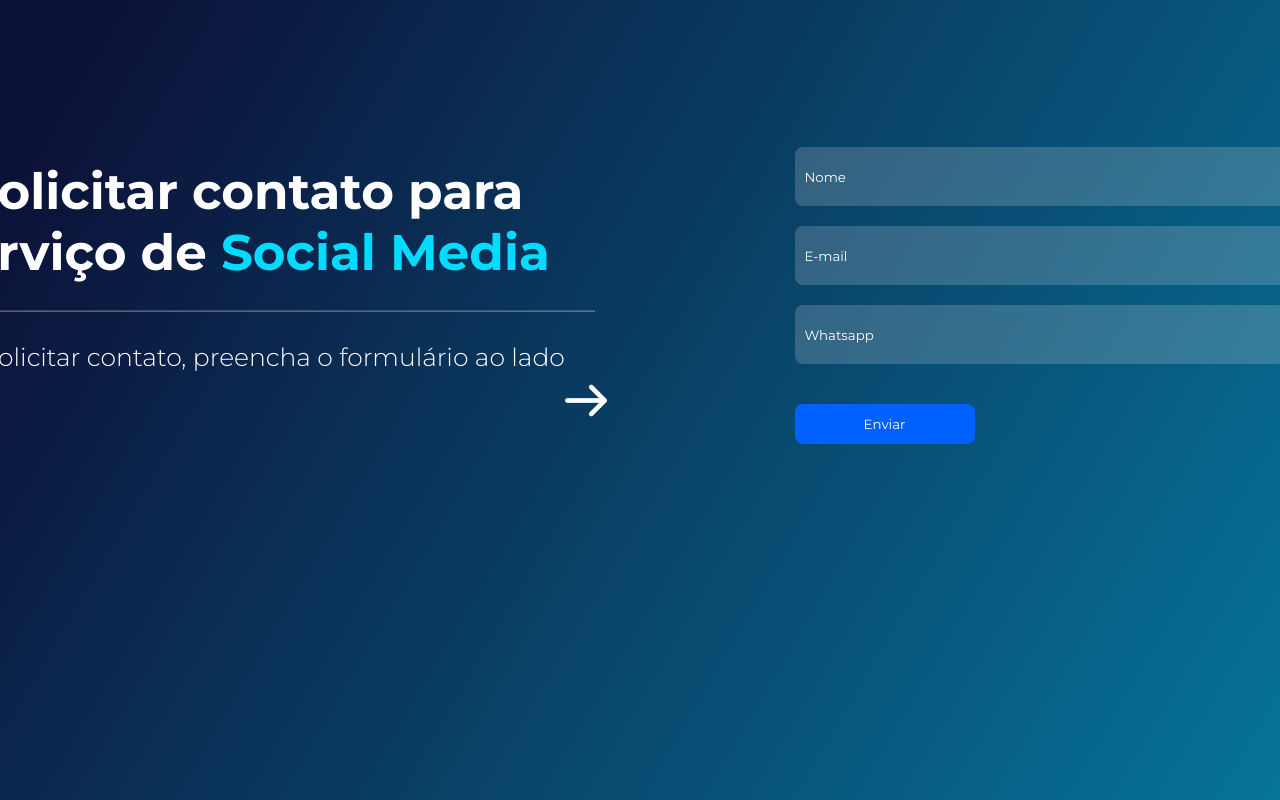
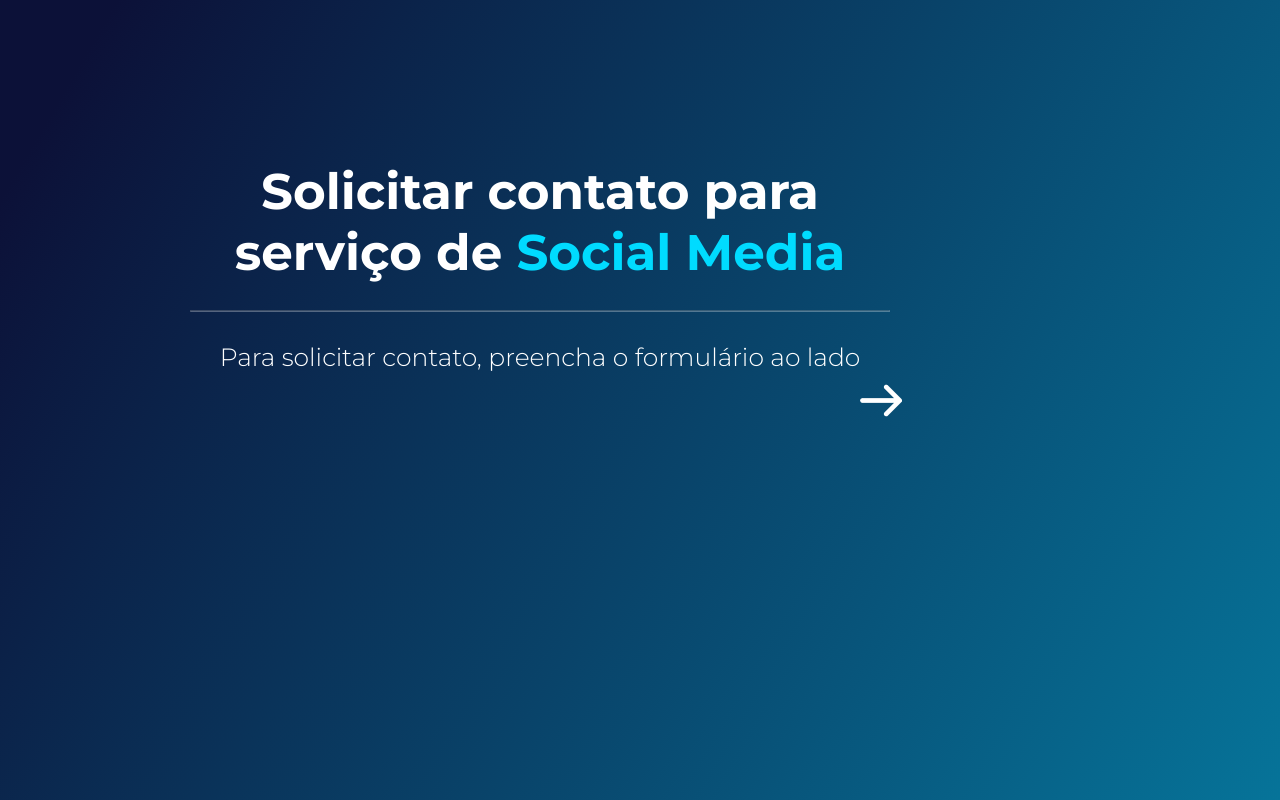
Before and after one commit to vagner0795/lp-social-media, a React (Vite) app: page / in a window 1280 px wide. Shown: the part 5237-6037 px from the top of the page. Built offline with nearby package versions, Linux system fonts and the light colour scheme.

Commit message:
feat: adicionado script do formulário da kommo e adicionado a pagina

```diff
--- a/index.html
+++ b/index.html
@@ -13,5 +13,6 @@
   <body>
     <div id="root"></div>
     <script type="module" src="/src/main.jsx"></script>
+    <script class="formKommo">!function(a,m,o,c,r,m){a[o+c]=a[o+c]||{setMeta:function(p){this.params=(this.params||[]).concat([p])}},a[o+r]=a[o+r]||function(f){a[o+r].f=(a[o+r].f||[]).concat([f])},a[o+r]({id:"1193023",hash:"e68ffaee538c77defa8cac95b687e411",locale:"pt"}),a[o+m]=a[o+m]||function(f,k){a[o+m].f=(a[o+m].f||[]).concat([[f,k]])}}(window,0,"amo_forms_","params","load","loaded");</script><script id="amoforms_script_1193023" async="async" charset="utf-8" src="https://forms.kommo.com/forms/assets/js/amoforms.js?1696632496"></script>
   </body>
 </html>
--- a/src/components/Form/index.jsx
+++ b/src/components/Form/index.jsx
@@ -1,41 +1,17 @@
-import { useForm } from "react-hook-form";
-import { yupResolver } from "@hookform/resolvers/yup";
-import * as yup from "yup";
-import { ContainerForm } from "./styles";
-
-const schema = yup
-  .object({
-    name: yup.string().required("Nome é obrigatório"),
-    email: yup.string().email().required("Email é obrigatório"),
-    phone: yup.number().required("Whatsapp é obrigatório"),
-  })
-  .required();
+import React from "react";
 
 function Form() {
-  const {
-    register,
-    handleSubmit,
-    formState: { errors },
-  } = useForm({
-    resolver: yupResolver(schema),
-  });
-  const onSubmit = (data) => console.log(data);
-
   return (
-    <ContainerForm>
-      <form onSubmit={handleSubmit(onSubmit)}>
-        <input {...register("name")} placeholder="Nome" />
-        <p>{errors.name?.message}</p>
-
-        <input {...register("email")} placeholder="E-mail" />
-        <p>{errors.email?.message}</p>
-
-        <input {...register("phone")} placeholder="Whatsapp" />
-        <p>{errors.phone?.message}</p>
-
-        <button type="submit">Enviar</button>
-      </form>
-    </ContainerForm>
+    <>
+      <script>
+        {`!function(a,m,o,c,r,m){a[o+c]=a[o+c]||{setMeta:function(p){this.params=(this.params||[]).concat([p])}},a[o+r]=a[o+r]||function(f){a[o+r].f=(a[o+r].f||[]).concat([f])},a[o+r]({id:"1193023",hash:"e68ffaee538c77defa8cac95b687e411",locale:"pt"}),a[o+m]=a[o+m]||function(f,k){a[o+m].f=(a[o+m].f||[]).concat([[f,k]])}}(window,0,"amo_forms_","params","load","loaded");`}
+      </script>
+      <script
+        id="amoforms_script_1193023"
+        async="async"
+        src="https://forms.kommo.com/forms/assets/js/amoforms.js?1696632496"
+      ></script>
+    </>
   );
 }
 
--- a/src/components/Form/styles.js
+++ /dev/null
@@ -1,36 +0,0 @@
-import styled from "styled-components";
-import { colors } from "../../styles/theme.json";
-
-export const ContainerForm = styled.div`
-  input {
-    width: 591px;
-    height: 59px;
-    margin-bottom: 10px;
-    border-radius: 8px;
-    background-color: ${colors.greyOpacity20};
-    outline: none;
-    border: none;
-    padding-left: 10px;
-    color: ${colors.white};
-
-    &::placeholder {
-      color: ${colors.white};
-    }
-  }
-
-  button {
-    width: 180px;
-    height: 40px;
-
-    background-color: ${colors.darkBlue};
-    border: none;
-    border-radius: 8px;
-    margin-top: 20px;
-    cursor: pointer;
-  }
-
-  p {
-    color: red;
-    margin-bottom: 10px;
-  }
-`;
--- a/src/pages/Home/index.jsx
+++ b/src/pages/Home/index.jsx
@@ -24,6 +24,7 @@ import {
   ContainerImageFaq,
   SectionForm,
   ContainerTitleForm,
+  ContainerForm,
 } from "./styles";
 import { Header } from "../../components/Header";
 import Button from "../../components/Button";
@@ -183,7 +184,9 @@ const Home = () => {
               <img src={FormIcon} alt="Form Icon" />
             </div>
           </ContainerTitleForm>
-          <Form />
+          <div>
+            <Form />
+          </div>
         </SectionForm>
       </Body>
     </>
--- a/src/pages/Home/styles.js
+++ b/src/pages/Home/styles.js
@@ -316,8 +316,4 @@ export const ContainerTitleForm = styled.div`
   }
 `;
 
-//! https://react-hook-form.com/get-started#SchemaValidation
-
-//! Instalar react-hook-form e yup resolve
-
-//! desenvolver o accordion
+export const ContainerForm = styled.div``;
```
